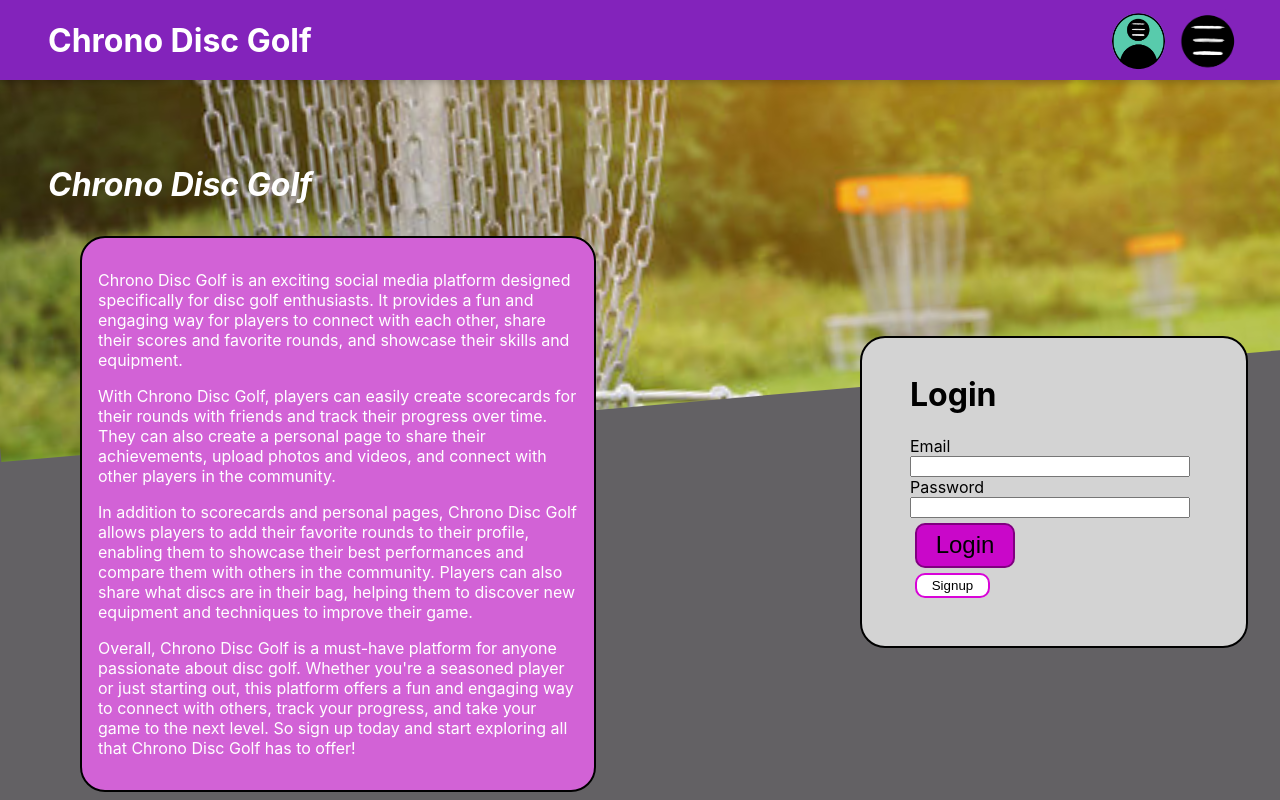
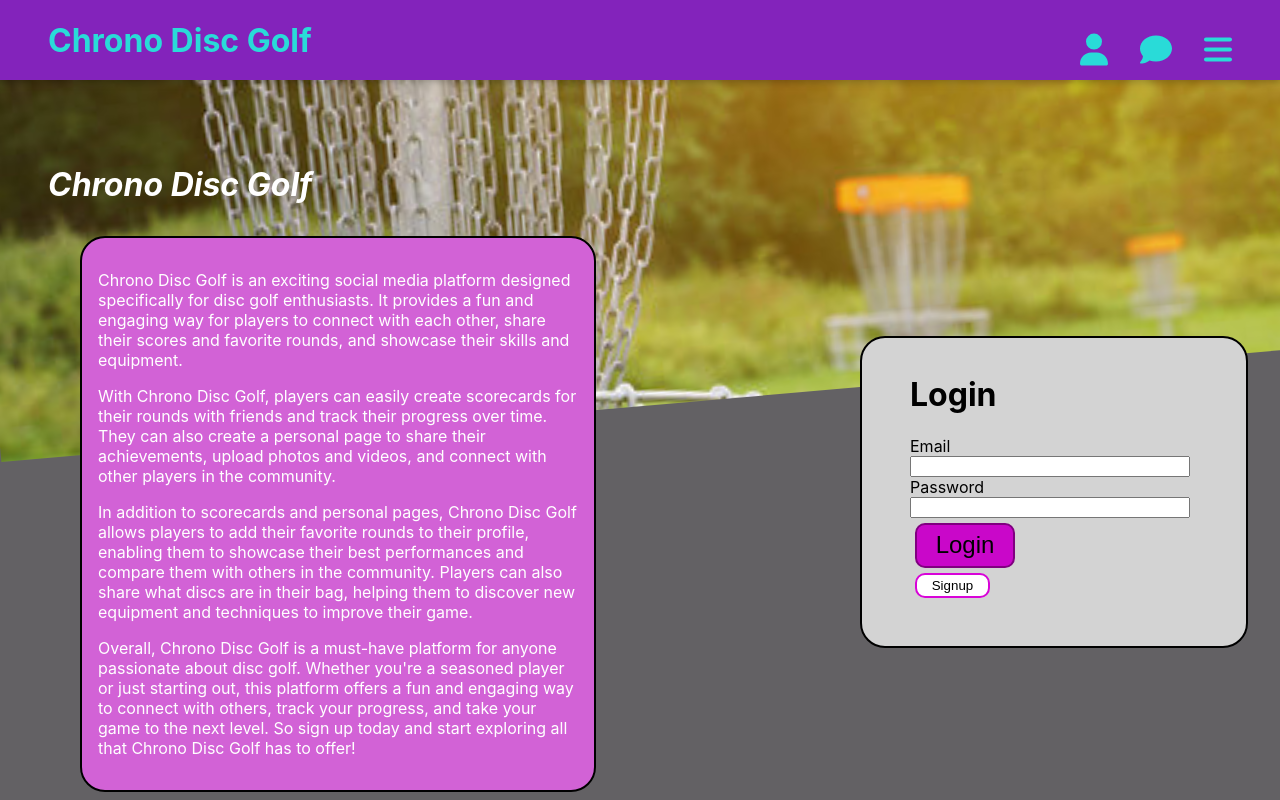
Before and after one commit to NicholasCorcoran/DiscGolf, a React (Create React App) app: page / in a window 1280 px wide. Shown: the top 800 px of the page. Built offline with nearby package versions, Linux system fonts and the light colour scheme.

Commit message:
Nav Bar update
Added font awesome icons and redid dropdown

```diff
--- a/package.json
+++ b/package.json
@@ -3,6 +3,9 @@
   "version": "0.1.0",
   "private": true,
   "dependencies": {
+    "@fortawesome/fontawesome-svg-core": "^6.4.0",
+    "@fortawesome/free-solid-svg-icons": "^6.4.0",
+    "@fortawesome/react-fontawesome": "^0.2.0",
     "@testing-library/jest-dom": "^5.16.5",
     "@testing-library/react": "^13.4.0",
     "@testing-library/user-event": "^13.5.0",
@@ -10,6 +13,7 @@
     "@types/node": "^16.18.18",
     "@types/react": "^18.0.28",
     "@types/react-dom": "^18.0.11",
+    "@types/react-fontawesome": "^1.6.5",
     "@types/react-router-dom": "^5.3.3",
     "axios": "^1.3.4",
     "firebase": "^9.18.0",
--- a/src/components/UI/Header/BurgerMenu.module.css
+++ /dev/null
@@ -1,24 +0,0 @@
-.card {
-  background-color: rgb(128, 125, 128);
-  border: 4px solid rgb(146, 94, 189);
-  border-radius: 25px;
-  margin: 2rem;
-  width: auto;
-  height: auto;
-  position: absolute;
-  transform: translateX(75rem) translateY(7rem);
-}
-
-.item {
-  position: relative;
-  transform: translateX(-2.8rem);
-  list-style: none;
-  width: 100%;
-  overflow: hidden;
-  justify-content: center;
-}
-
-.item li {
-  border: 2px solid rgb(146, 94, 189);
-  width: 95%;
-}
--- a/src/components/UI/Header/BurgerMenu.tsx
+++ /dev/null
@@ -1,15 +0,0 @@
-import React from "react";
-import classes from "./BurgerMenu.module.css";
-
-export const BurgerMenu = () => {
-  return (
-    <div className={classes.card}>
-      <ul className={classes.item}>
-        <li>Profile</li>
-        <li>New Round</li>
-        <li>New Course</li>
-        <li>Courses</li>
-      </ul>
-    </div>
-  );
-};
--- /dev/null
+++ b/src/components/UI/Header/DropDownMenu.module.css
@@ -0,0 +1,23 @@
+.dropDown {
+  position: absolute;
+
+  width: 300px;
+  transform: translateX(-44%) translateY(126px);
+  background-color: #00ffff;
+  border: 2px solid black;
+  border-radius: 25px;
+
+  overflow: hidden;
+}
+
+.menuItem {
+  height: 50px;
+  display: flex;
+  align-items: center;
+  justify-content: center;
+  transition: background 300ms;
+}
+
+.menuItem:hover {
+  background-color: #6a9797;
+}
--- /dev/null
+++ b/src/components/UI/Header/DropDownMenu.tsx
@@ -0,0 +1,16 @@
+import React from "react";
+import classes from "./DropDownMenu.module.css";
+
+export const DropDownMenu = () => {
+  const DropDownItem: React.FC<{ children: React.ReactNode }> = (props) => {
+    return <a className={classes.menuItem}>{props.children}</a>;
+  };
+  return (
+    <div className={classes.dropDown}>
+      <DropDownItem>Account</DropDownItem>
+      <DropDownItem>New Round</DropDownItem>
+      <DropDownItem>Add Course</DropDownItem>
+      <DropDownItem>Course List</DropDownItem>
+    </div>
+  );
+};
--- a/src/components/UI/Header/Header.module.css
+++ b/src/components/UI/Header/Header.module.css
@@ -17,13 +17,13 @@
 .header h1 {
   position: relative;
   transform: translateX(3rem);
+  color: #29dbd8;
 }
 
 .image {
   position: relative;
   transform: translateY(0.6rem) translateX(-2rem);
   border-radius: 100%;
-  width: 5.2rem;
 }
 .image2 {
   position: relative;
--- a/src/components/UI/Header/Header.tsx
+++ b/src/components/UI/Header/Header.tsx
@@ -1,35 +1,37 @@
 import React from "react";
 import classes from "./Header.module.css";
 import frolfImage from "../../../assets/disc-golf-basket.jpg";
-import burgerMenu from "../../../assets/hamburger-menu.png";
-import profileImg from "../../../assets/playerIcon.jpg";
-import { BurgerMenu } from "./BurgerMenu";
+import { NavBar } from "./NavBar";
+import { NavItem } from "./NavItem";
+import { DropDownMenu } from "./DropDownMenu";
+import { FontAwesomeIcon } from "@fortawesome/react-fontawesome";
+import { faBars, faUser, faComment } from "@fortawesome/free-solid-svg-icons";
 
 export const Header = () => {
-  const [menuOpen, setMenuOpen] = React.useState(false);
-
-  const onMenuClick = () => {
-    setMenuOpen((prevState) => !prevState);
-  };
+  const menu = (
+    <FontAwesomeIcon icon={faBars} size="2xl" style={{ color: "#29dbd8" }} />
+  );
+  const profile = (
+    <FontAwesomeIcon icon={faUser} size="2xl" style={{ color: "#29dbd8" }} />
+  );
+  const messages = (
+    <FontAwesomeIcon icon={faComment} size="2xl" style={{ color: "#29dbd8" }} />
+  );
 
   return (
     <>
       <header className={classes.header}>
         <h1>Chrono Disc Golf</h1>
-        <div>
-          <img
-            className={classes.image2}
-            src={profileImg}
-            alt="profile holder"
-          />
-          <img
-            className={classes.image}
-            onClick={onMenuClick}
-            src={burgerMenu}
-            alt="hamburger Menu icon"
-          />
+
+        <div className={classes.image}>
+          <NavBar>
+            <NavItem icon={menu}>
+              <DropDownMenu />
+            </NavItem>
+            <NavItem icon={messages} />
+            <NavItem icon={profile} />
+          </NavBar>
         </div>
-        {menuOpen ? <BurgerMenu /> : null}
       </header>
 
       <div className={classes["main-image"]}>
--- /dev/null
+++ b/src/components/UI/Header/NavBar.module.css
@@ -0,0 +1,5 @@
+.navBar {
+  display: flex;
+  flex-direction: row-reverse;
+  list-style: none;
+}
--- /dev/null
+++ b/src/components/UI/Header/NavBar.tsx
@@ -0,0 +1,10 @@
+import React from "react";
+import classes from "./NavBar.module.css";
+
+export const NavBar: React.FC<{ children: React.ReactNode }> = (props) => {
+  return (
+    <nav>
+      <ul className={classes.navBar}>{props.children}</ul>
+    </nav>
+  );
+};
--- /dev/null
+++ b/src/components/UI/Header/NavItem.module.css
@@ -0,0 +1,11 @@
+.navItem {
+  display: flex;
+  align-items: center;
+  justify-content: center;
+  margin: 1rem;
+  transition: filter 300ms;
+}
+
+.navItem:hover {
+  filter: brightness(1.8);
+}
--- /dev/null
+++ b/src/components/UI/Header/NavItem.tsx
@@ -0,0 +1,18 @@
+import React from "react";
+import classes from "./NavItem.module.css";
+
+export const NavItem: React.FC<{
+  icon: JSX.Element;
+  children?: React.ReactNode;
+}> = (props) => {
+  const [open, setOpen] = React.useState(false);
+
+  return (
+    <li className={classes.navItem}>
+      <a href="#" onClick={() => setOpen(!open)}>
+        {props.icon}
+      </a>
+      {open && props.children}
+    </li>
+  );
+};
```
Also changed, not shown: 1 other file (tests, documents, lock files or other folders).
